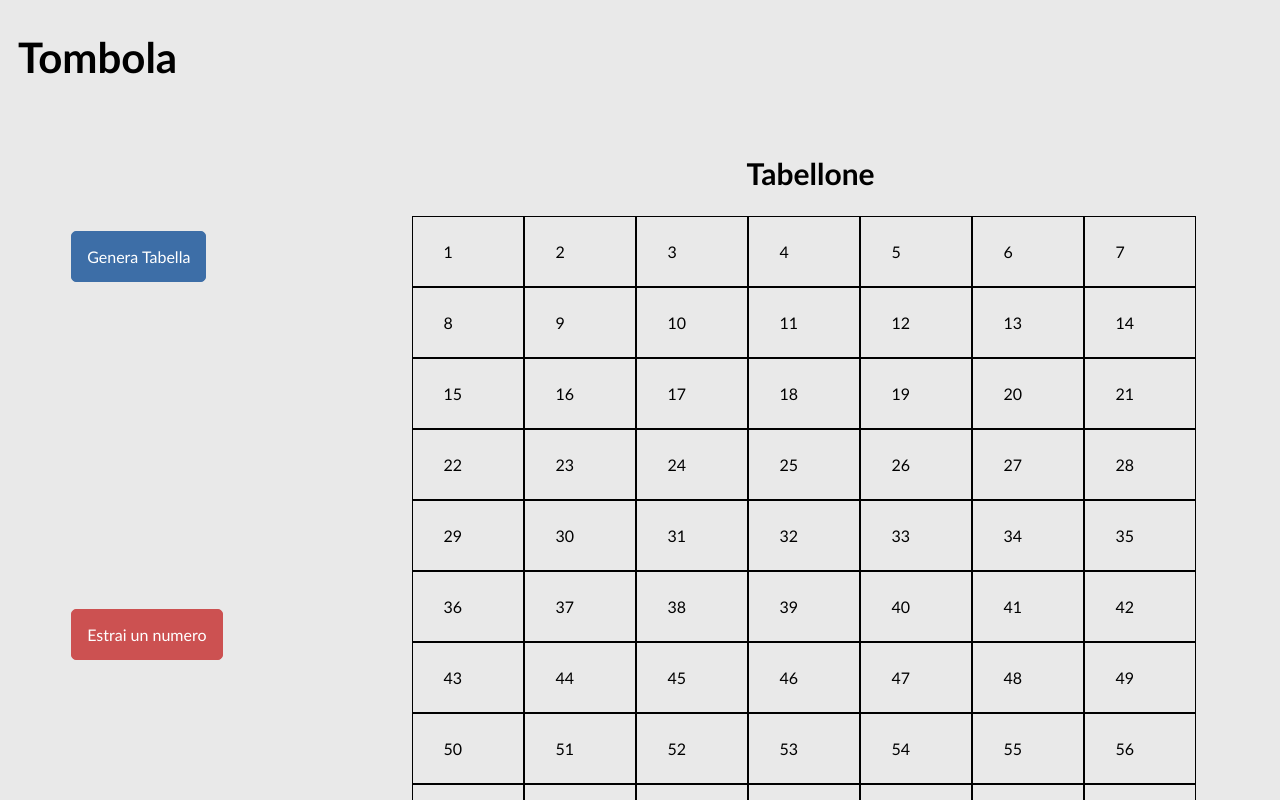
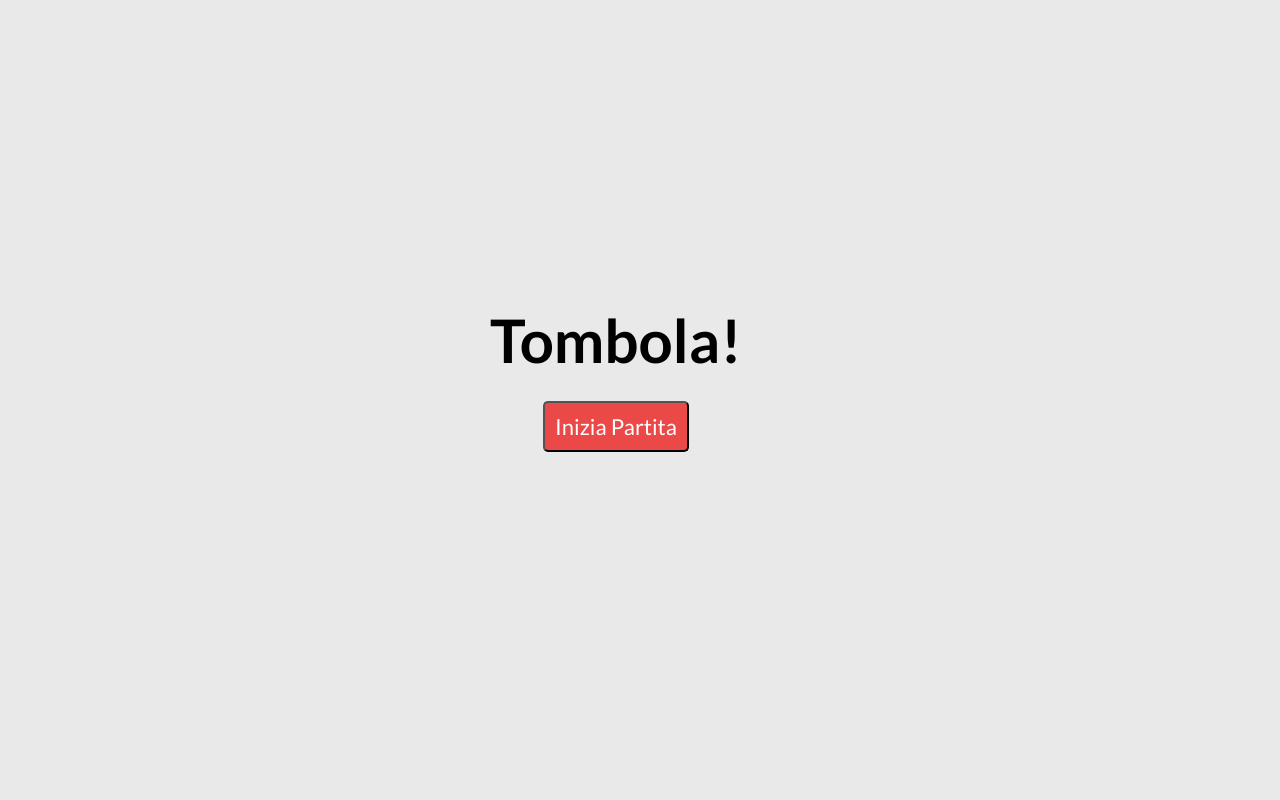
Before and after one commit to AlessandroMondelli/Vue-Tombola, a Vue app: page / in a window 1280 px wide. Shown: the top 800 px of the page. Built offline with nearby package versions, Linux system fonts and the light colour scheme.

Commit message:
Aggiunta intro applicazione Web; Piccoli Fix Stile; Modificato font.

```diff
--- a/src/App.vue
+++ b/src/App.vue
@@ -1,7 +1,8 @@
 <template>
   <section>
-    <Header/>
-    <div id="container">
+    <Intro @intro-tabella="leaveIntro" v-if="intro"></Intro>
+    <div v-else id="container">
+      <Header/>
       <div id="in-game">
         <generate-number id="gen-numb" @estrai-numero="estraiNumeroTabellone" @restart-game="restartGame" @game-started="gameStarted"></generate-number>
         <tabella :numeroEstrattoTabellina="numeroEstrattoTabellone" :gameStart="gameStart"></tabella>
@@ -12,6 +13,7 @@
 </template>
 
 <script>
+import Intro from './components/Intro.vue';
 import Header from './components/Header.vue';
 import GenerateNumber from './components/GenerateNumber.vue';
 import Tabellone from './components/Tabellone.vue';
@@ -20,6 +22,7 @@ import Tabella from './components/Tabella.vue'
 export default {
   name: 'App',
   components: {
+    Intro,
     Header,
     GenerateNumber,
     Tabellone,
@@ -28,11 +31,15 @@ export default {
   data() {
     return {
       numeroEstrattoTabellone: '',
+      intro: true,
       gameStart: false,
       restart: false,
     }
   },
   methods: {
+    leaveIntro(val) { //Prendo valore Intro
+      this.intro = val;
+    },
     estraiNumeroTabellone(num) { //Prendo numero al click su "Estrai numero"(Dato preso dal component "GenerateNumber con emits")
       this.numeroEstrattoTabellone = num; //Assegno dato a variabile locale
     },
@@ -47,8 +54,11 @@ export default {
 </script>
 
 <style>
+@import url('https://fonts.googleapis.com/css2?family=Lato:ital,wght@0,400;0,700;1,300&display=swap');
+
 * {
-  font-family: 'Gill Sans', 'Gill Sans MT', Calibri, 'Trebuchet MS', sans-serif;
+
+  font-family: 'Lato', sans-serif;
 }
 
 html {
@@ -90,4 +100,11 @@ button {
   float: left;
   width: 70%;
 }
+
+.fade-enter-active, .fade-leave-active {
+  transition: opacity .3s;
+}
+.fade-enter, .fade-leave-to /* .fade-leave-active below version 2.1.8 */ {
+  opacity: 0;
+}
 </style>
--- a/src/components/GenerateNumber.vue
+++ b/src/components/GenerateNumber.vue
@@ -1,6 +1,6 @@
 <template>
-    <div id="generate-num">
-        <button @click="estraiNumero">Estrai un numero</button>
+    <section id="generate-num">
+        <button v-if="numeriEstratti.length < 90" @click="estraiNumero">Estrai un numero</button>
         <div v-if="numeroEstratto != ''" id="num-estr">
             <p class="last-estr-par">Ultimo numero estratto</p>
             <p class="last-estr-num"> {{ numeroEstratto }} </p>
@@ -8,7 +8,7 @@
         <div id="restart">
             <button v-if="gameStarted" @click="restartGame">Pulisci Tabellone</button>
         </div>
-    </div>
+    </section>
 </template>
 
 <script>
--- /dev/null
+++ b/src/components/Intro.vue
@@ -0,0 +1,57 @@
+<template>
+    <section id="intro">
+        <div id="intro-container">
+            <h1>Tombola!</h1>
+            <button @click="leaveIntro()">Inizia Partita</button>
+        </div>
+    </section>
+</template>
+
+<script>
+export default {
+    name: 'Intro',
+    data() {
+        return {
+            introStatus: true,
+        }
+    },
+    methods: {
+        leaveIntro() {
+            this.introStatus = !this.introStatus; //Setto intro a false
+            this.$emit('intro-tabella', this.introStatus); //Dico al padre che la intro è false
+        }
+    }
+}
+</script>
+
+<style scoped>
+#intro {
+    width: 95vw;
+    height: 85vh;
+    display: flex;
+}
+
+#intro-container {
+    margin: auto;
+    text-align: center;
+}
+
+h1 {
+    font-size: 60px;
+    font-weight: 700;
+    margin-bottom: 25px;
+}
+
+button {
+    background-color: rgb(235, 72, 72);
+    padding: 10px;
+    font-size: 22px;
+    transition: 0.2s;
+}
+
+button:hover {
+    transform: scale(0.98);
+    color: black;
+    background-color: rgba(231, 35, 35, 0.692);
+}
+</style>
--- a/src/components/Tabella.vue
+++ b/src/components/Tabella.vue
@@ -1,6 +1,8 @@
 <template>
-    <div id="create-tabellina">
+    <section id="create-tabellina">
+        <transition name="fade">
             <button id="gen-tabella" @click="createTab(),genTab = !genTab" v-if="!gameStart && !genTab">Genera Tabella</button>
+        </transition>
         <div v-if="genTab" id="tabella" ref="draggableContainer" class="draggable-container">
             <div id="tabellina"  class="draggable-header" @mousedown="dragMouseDown">
                 <button id="el-tabella" @click="tabellina = [],genTab = !genTab">Elimina Tabella</button>
@@ -10,7 +12,7 @@
                 </div>
             </div>
         </div>
-    </div>
+    </section>
 </template>
 
 <script>
```
Lines whose indentation alone changed are shown as unchanged.
